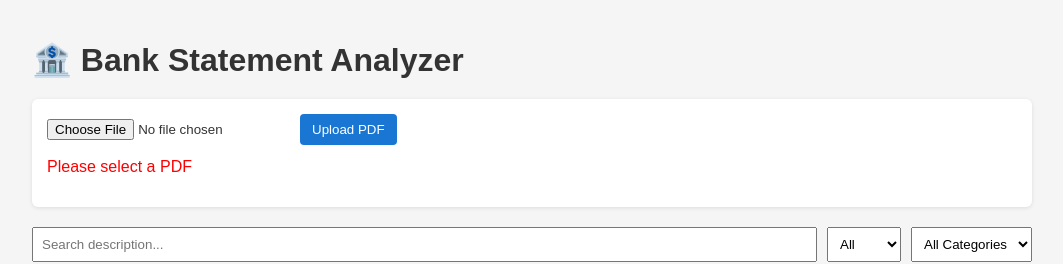
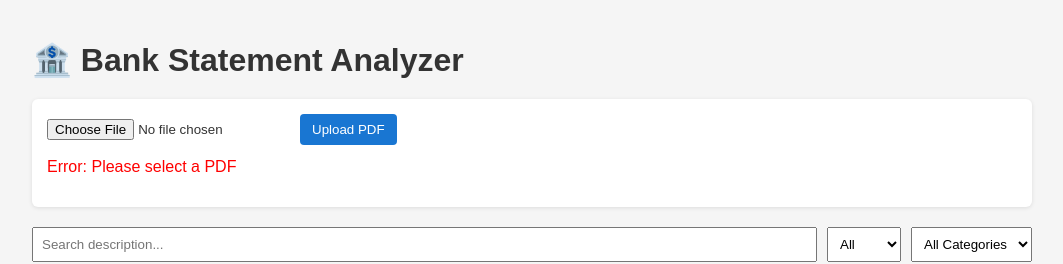
Before and after one commit to aditisoni-17/BANK_STATEMENT_ANALYSER, a React app in the folder frontend/: page / in a window 1280 px wide. Both pictures are taken after a click on the button "Upload PDF". Shown: the top 264 px of the page, without its empty margins (108-1171 px from the left). Built offline with nearby package versions, Linux system fonts and the light colour scheme; the HTML template or start-up script is replaced by a standard one.

Commit message:
Refactor upload state rendering

```diff
--- a/frontend/src/components/Upload.jsx
+++ b/frontend/src/components/Upload.jsx
@@ -4,18 +4,18 @@ function Upload({ onUploadSuccess }) {
   const [file, setFile] = useState(null);
   const [loading, setLoading] = useState(false);
   const [error, setError] = useState("");
-  const [status, setStatus] = useState("");
+  const [transactions, setTransactions] = useState(null);
 
   const handleUpload = async () => {
     if (!file) {
       setError("Please select a PDF");
-      setStatus("");
+      setTransactions(null);
       return;
     }
 
     setLoading(true);
     setError("");
-    setStatus("");
+    setTransactions(null);
 
     const formData = new FormData();
     formData.append("file", file);
@@ -45,17 +45,44 @@ function Upload({ onUploadSuccess }) {
       }
 
       onUploadSuccess(data);
-      setStatus(
-        data.transactions.length > 0
-          ? "Upload successful"
-          : "No transactions found"
-      );
+      setTransactions(data.transactions);
     } catch (error) {
       setError(error.message || "Upload failed. Try again.");
-      setStatus("");
+      setTransactions(null);
     } finally {
       setLoading(false);
     }
+  };
+
+  const renderState = () => {
+    if (loading) {
+      return <p className="status-text">Uploading...</p>;
+    }
+
+    if (error) {
+      return <p className="error">Error: {error}</p>;
+    }
+
+    if (transactions?.length === 0) {
+      return <p className="status-text">No transactions found</p>;
+    }
+
+    if (transactions?.length > 0) {
+      return (
+        <div className="status-text">
+          <p>Upload successful</p>
+          <ul>
+            {transactions.map((tx, index) => (
+              <li key={index}>
+                {tx.date} - {tx.description} - {tx.amount}
+              </li>
+            ))}
+          </ul>
+        </div>
+      );
+    }
+
+    return null;
   };
 
   return (
@@ -72,9 +99,7 @@ function Upload({ onUploadSuccess }) {
         {loading ? "Uploading..." : "Upload PDF"}
       </button>
 
-      {loading && <p className="status-text">Uploading...</p>}
-      {!loading && status && <p className="status-text">{status}</p>}
-      {error && <p className="error" style={{ color: "red" }}>{error}</p>}
+      {renderState()}
     </div>
   );
 }
```
